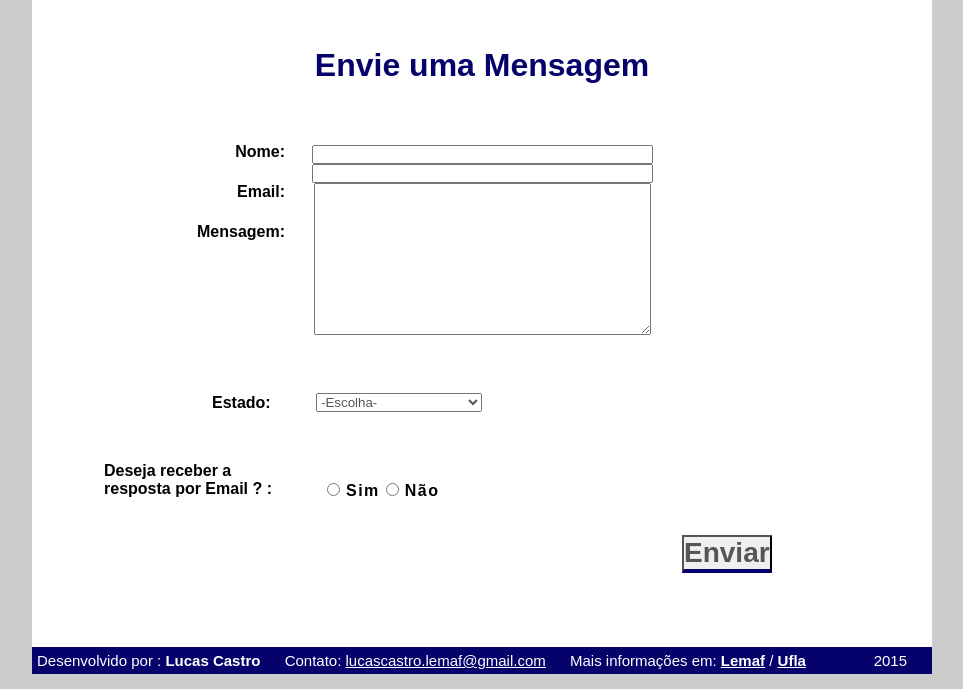
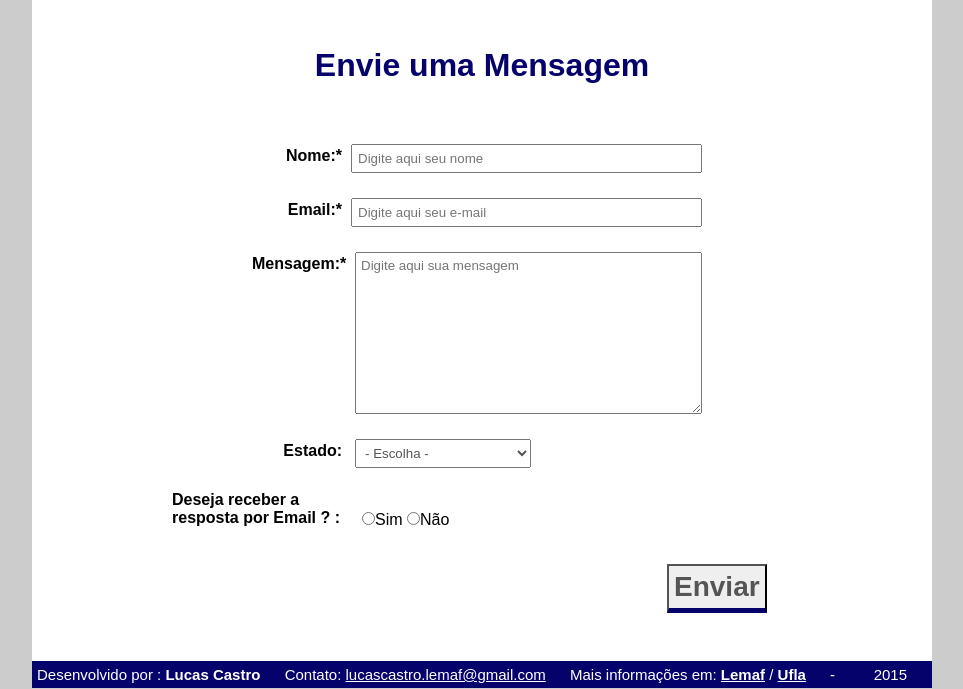
Before and after one commit to LucasLemaf/SitePessoal, a PHP site: page /html/contato.html in a window 1280 px wide. Shown: the part 111-800 px from the top of the page, without its empty margins (158-1121 px from the left). Run offline with PHP 8.4, Linux system fonts and the light colour scheme.

Commit message:
mudanca no css, limpei os codigos em excesso e refiz de forma simples e reutilizavel

```diff
--- a/css/style.css
+++ b/css/style.css
@@ -166,8 +166,7 @@ p {
 #experiencias h1 {
 	margin-bottom: 20px;
 	height: 40px;
-	margin-left: 200px;
-	margin-top: 35px;
+	margin: 35px 0px 0px 232px;
 }
 
 #experiencias fieldset {
@@ -175,7 +174,7 @@ p {
 	border-radius: 15px;
 	padding: 15px;
 	background-color: #CDE1E4;
-	margin-top: 33px;
+	margin: 33px 0px 0px 0px;
 }
 
 #experiencias span {
@@ -222,51 +221,48 @@ p {
 
 #contato h1 {
 	text-align: center;
+	margin: 0px 0px 50px 0px;
 }
 
-#formulario {
-
-	border: none;
-	border-radius: 15px;
-	padding: 15px;
-	margin-top: 33px;
+.linha {
 	font-weight: bold;
-}
-
-.colunas {
-	font-weight: bold;
-	text-align: right;
-	display: inline-block;
-	margin-left: 120px;
 	line-height: 2.5;
-}
-
-.colunas label {
-	margin-top: -150px;
-}
-
-.inputs {
-	margin-top: -107px;
-	text-align: center;
-	line-height: 3.5;
+	margin-left: 10px;
+	margin-top: 10px;
+	overflow: auto;
 
 }
 
-.inputs select {
+.linha span {
+	float: right;
+	margin: 10px 200px 0px 0px;
+}
+.linha label {
+	margin: 2px 0px 0px 180px;
+	text-align: right;
+	font-weight: bold;
+	float: left;
+	width: 90px;
+}
 
-	margin-top: 62px;
-	margin-left: -166px;
+.linha select {
 	color: #555;
+	float: left;
+	margin: 10px 0px 0px 13px;
+	padding: 5px;
 }
+
+.input-class {
+	padding: 5px;
+	margin: 0px 0px 5px 0px;
+}
+
 #pergunta {
-	margin-top: 50px;
-	margin-left: 27px;
+	margin: 20px 0px 0px 110px;
 }
 
 .radio_button {
-	margin-top: -16px;
-	margin-left: 250px;
-	letter-spacing: 1.5px;
+	margin: -16px -50px 20px 300px;
 }
 
 .enviar {
@@ -280,8 +276,9 @@ p {
 .enviar button {
 	color: #555;
 	font-size: 28px;
-	border-bottom: solid 4px #05036B;
+	border-bottom: solid 5px #05036B;
 	/* uma outra cor para o botão #425692 */
 	font-weight: bold;
 	margin-left: 120px;
+	padding: 5px 5px 5px 5px;
 }
--- a/html/contato.html
+++ b/html/contato.html
@@ -25,70 +25,62 @@
 
 			<h1>Envie uma Mensagem</h1>
 
-			<div id="formulario">
-
-				<div class="colunas">
-
-					<label>Nome:</label>
-					<br>
-					<label>Email:</label>
-					<br>
-					<label>Mensagem:<label>
-					</br>
-				</div>
-
-
-				<div class="inputs">
+			<form>
+				<div class="linha">
+					<label>Nome:*</label>
 					<span>
-						<td><input type="text" name="nome" size="40"><br/></td>
-						</span>
-					<span>
-						<td><input type="text" name="nome" size="40"> <br /></td>
-					</span>
-					<span>
-						<textarea rows="10" cols="40" maxlength="500"></textarea>
-						</textarea>
+						<td><input type="text" class="input-class" name="nome" size="40"placeholder="Digite aqui seu nome"></td>
 					</span>
 				</div>
 
-
-				<div id="formulario" class="colunas">
-					<label>Estado:</label>
+				<div class="linha">
+					<label>Email:*</label>
+					<span>
+						<td><input type="email" class="input-class"name="nome" size="40" placeholder="Digite aqui seu e-mail"></td>
+					</span>
 				</div>
 
+				<div class="linha">
+					<label>Mensagem:*</label>
+					<span>
+						<textarea rows="10" cols="40" maxlength="500" width="200"class="input-class" placeholder="Digite aqui sua mensagem"></textarea>
+					</span>
+				</div>
 
-				<div class="inputs">
-					<span>
-						<select>
-							<option value="">-Escolha-</option>
-							<option value="">Acre</option>
-							<option value="">Alagoas</option>
-							<option value="">Amapá</option>
-							<option value="">Amazonas</option>
-							<option value="">Bahia</option>
-							<option value="">Ceará</option>
-							<option value="">Distrito Federal(Brasília)</option>
-							<option value="">Espírito Santo</option>
-							<option value="">Goiás</option>
-							<option value="">Maranhão</option>
-							<option value="">Mato Grosso</option>
-							<option value="">Mato Grosso do Sul</option>
-							<option value="">Minas Gerais</option>
-							<option value="">Pará</option>
-							<option value="">Paraíba</option>
-							<option value="">Pernambuco</option>
-							<option value="">Piauí</option>
-							<option value="">Rio Grande do Norte</option>
-							<option value="">Rio Grande do Sul</option>
-							<option value="">Rio de Janeiro</option>
-							<option value="">Rondônia</option>
-							<option value="">Roraima</option>
-							<option value="">Santa Catarina</option>
-							<option value="">São Paulo</option>
-							<option value="">Sergipe</option>
-							<option value="">Tocantins</option>
-						</select>
-					</span>
+				<div class="linha">
+
+					<label>Estado:</label>
+
+					<select>
+						<option value="x">- Escolha -</option>
+						<option value="x">Acre</option>
+						<option value="x">Alagoas</option>
+						<option value="x">Amapá</option>
+						<option value="x">Amazonas</option>
+						<option value="x">Bahia</option>
+						<option value="x">Ceará</option>
+						<option value="x">Distrito Federal(Brasília)</option>
+						<option value="x">Espírito Santo</option>
+						<option value="x">Goiás</option>
+						<option value="x">Maranhão</option>
+						<option value="x">Mato Grosso</option>
+						<option value="x">Mato Grosso do Sul</option>
+						<option value="x">Minas Gerais</option>
+						<option value="x">Pará</option>
+						<option value="x">Paraíba</option>
+						<option value="x">Pernambuco</option>
+						<option value="x">Piauí</option>
+						<option value="x">Rio Grande do Norte</option>
+						<option value="x">Rio Grande do Sul</option>
+						<option value="x">Rio de Janeiro</option>
+						<option value="x">Rondônia</option>
+						<option value="x">Roraima</option>
+						<option value="x">Santa Catarina</option>
+						<option value="x">São Paulo</option>
+						<option value="x">Sergipe</option>
+						<option value="x">Tocantins</option>
+					</select>
+
 				</div>
 
 				<div id="pergunta">
@@ -96,10 +88,8 @@
 				</div>
 
 				<div class="radio_button">
-					<input type="radio" name="sim" id="Sim" value="Sim">
-					<strong>Sim</strong>
-					<input type="radio" name="não" id="Não" value="Não">
-					<for="Não"><strong>Não</strong>
+					<input type="radio" name="sim" id="Sim" value="Sim">Sim
+					<input type="radio" name="sim" id="nao" value="Não">Não
 				</div>
 
 				<div class="enviar">
@@ -107,22 +97,28 @@
 						Enviar
 					</button>
 				</div>
-			</div>
+
+			</form>
 		</div>
 
 		<footer>
+
 			<span>
 				Desenvolvido por : <strong>Lucas Castro</strong>
 			</span>
+
 			<span>
 			  Contato: <a href="http://www.gmail.com.br"> lucascastro.lemaf@gmail.com</a>
 			</span>
+
 			<span>
 			  Mais informações em: <a href="http://www.ti.lemaf.ufla.br/"><strong>Lemaf</strong></a> / <a href="http://www.ufla.br/"><strong>Ufla</strong></a>
 			</span>
+			-
 			<span id="ano_pagina">2015</span>
 		</footer>
 
+	</div>
 
 </body>
 </html>
--- a/html/curriculo.html
+++ b/html/curriculo.html
@@ -128,17 +128,22 @@
 			</div>
 
 		<footer>
+
 			<span>
 				Desenvolvido por : <strong>Lucas Castro</strong>
 			</span>
+
 			<span>
 			  Contato: <a href="http://www.gmail.com.br"> lucascastro.lemaf@gmail.com</a>
 			</span>
+
 			<span>
 			  Mais informações em: <a href="http://www.ti.lemaf.ufla.br/"><strong>Lemaf</strong></a> / <a href="http://www.ufla.br/"><strong>Ufla</strong></a>
 			</span>
+			-
 			<span id="ano_pagina">2015</span>
 		</footer>
+
 	</div>
 
 </body>
--- a/html/inicio.html
+++ b/html/inicio.html
@@ -52,7 +52,7 @@
 			<span>
 			  Mais informações em: <a href="http://www.ti.lemaf.ufla.br/"><strong>Lemaf</strong></a> / <a href="http://www.ufla.br/"><strong>Ufla</strong></a>
 			</span>
-
+			-
 			<span id="ano_pagina">2015</span>
 		</footer>
 
```
